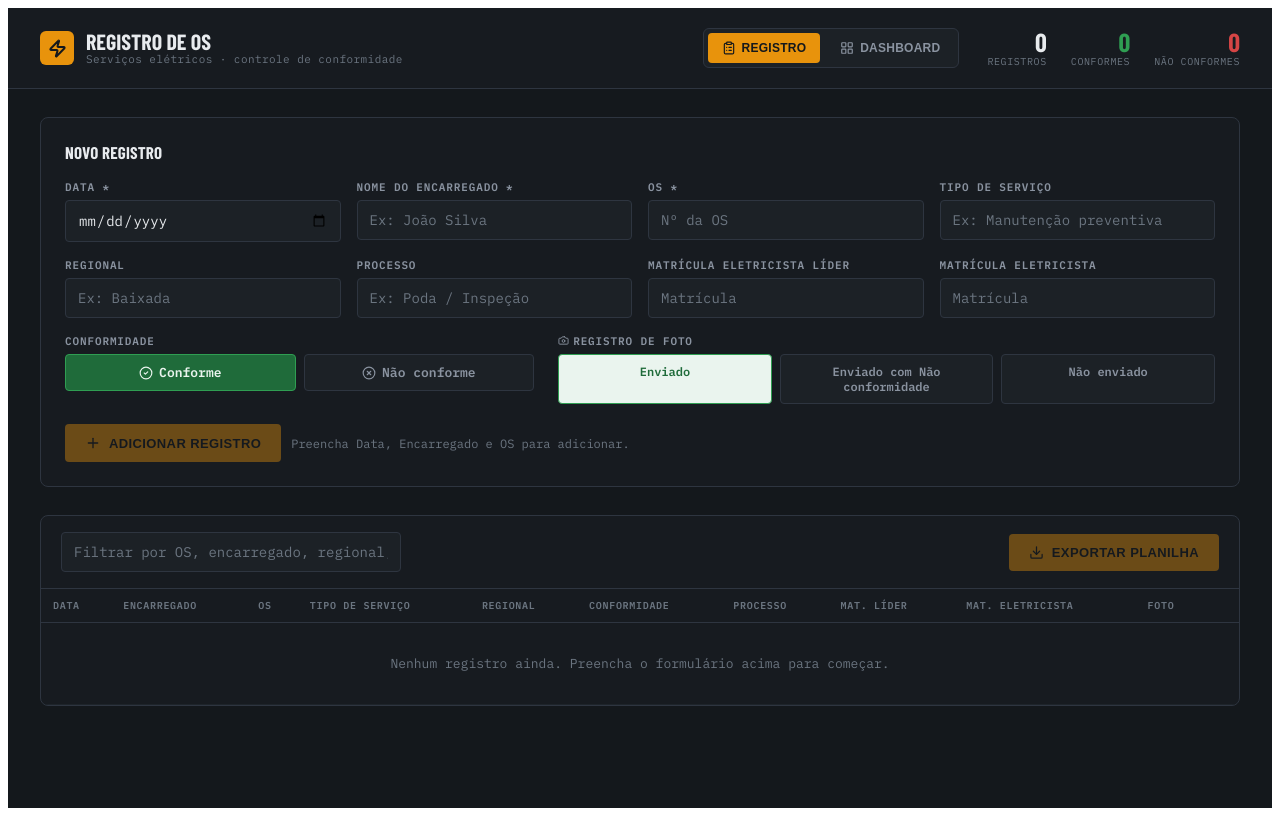
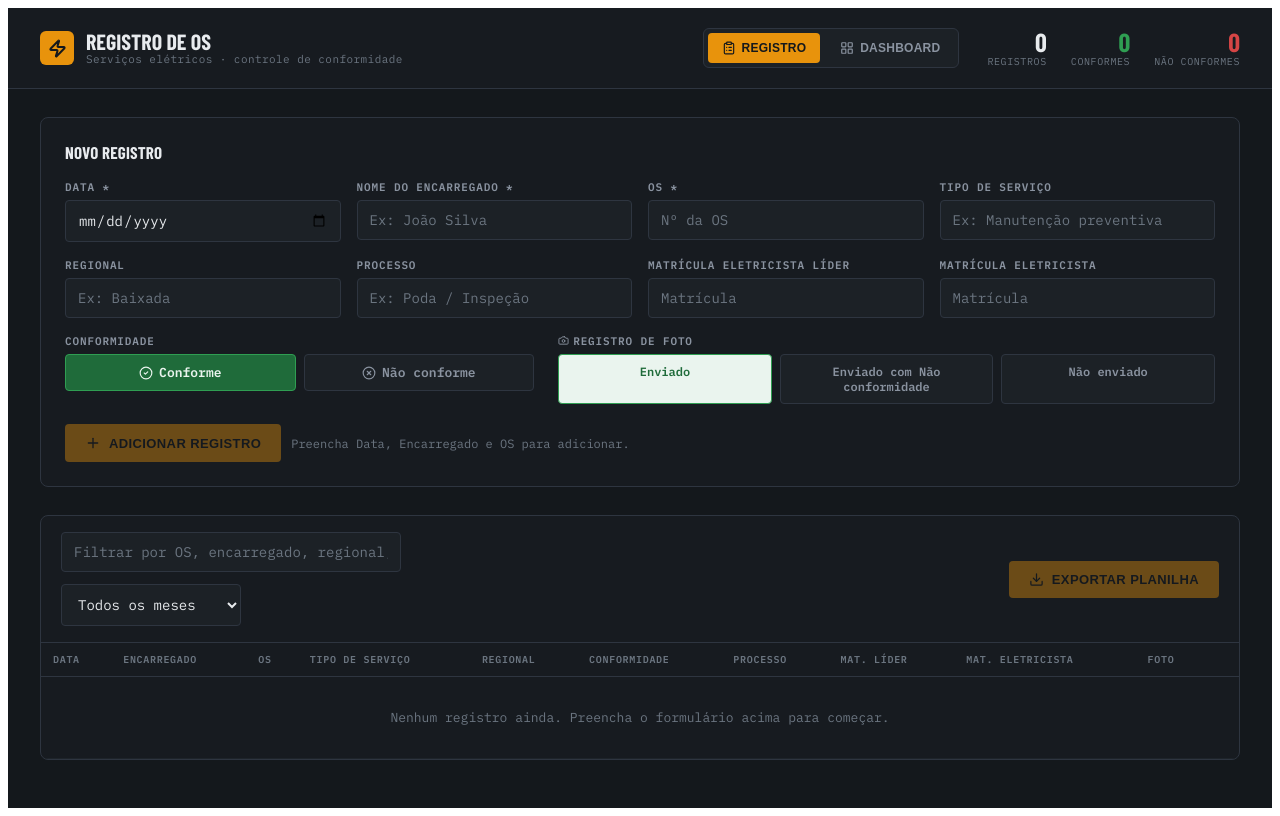
Before and after one commit to Cleytonnn/IndicaCMI, a React (Vite) app: page / in a window 1280 px wide. Built offline with nearby package versions, Linux system fonts and the light colour scheme; a web font is replaced by a local one.

Commit message:
Add persistent history and month-based filtering/export

```diff
--- a/src/registro-os.jsx
+++ b/src/registro-os.jsx
@@ -1,4 +1,4 @@
-import React, { useState, useMemo } from "react";
+import React, { useState, useMemo, useEffect } from "react";
 import * as XLSX from "xlsx";
 import {
   Zap, Plus, Trash2, Download, Camera, CheckCircle2, XCircle,
@@ -37,6 +37,23 @@ export default function App() {
   const [form, setForm] = useState(EMPTY);
   const [editingId, setEditingId] = useState(null);
   const [filter, setFilter] = useState("");
+  const [monthFilter, setMonthFilter] = useState("all");
+
+  useEffect(() => {
+    const saved = window.localStorage.getItem("indicaServicosRows");
+    if (saved) {
+      try {
+        const parsed = JSON.parse(saved);
+        if (Array.isArray(parsed)) setRows(parsed);
+      } catch (error) {
+        console.warn("Falha ao carregar histórico de registros:", error);
+      }
+    }
+  }, []);
+
+  useEffect(() => {
+    window.localStorage.setItem("indicaServicosRows", JSON.stringify(rows));
+  }, [rows]);
 
   const update = (field, value) => setForm((f) => ({ ...f, [field]: value }));
 
@@ -73,19 +90,37 @@ export default function App() {
     setForm(EMPTY);
   };
 
+  const monthOptions = useMemo(() => {
+    const months = new Set();
+    rows.forEach((r) => {
+      if (r.data && r.data.length >= 7) months.add(r.data.slice(0, 7));
+    });
+    return Array.from(months).sort();
+  }, [rows]);
+
+  const formatMonthLabel = (value) => {
+    if (!value || value === "all") return "Todos os meses";
+    const [year, month] = value.split("-");
+    return `${month}/${year}`;
+  };
+
   const filtered = useMemo(() => {
-    if (!filter.trim()) return rows;
+    let subset = rows;
+    if (monthFilter !== "all") {
+      subset = subset.filter((r) => r.data && r.data.slice(0, 7) === monthFilter);
+    }
+    if (!filter.trim()) return subset;
     const q = filter.toLowerCase();
-    return rows.filter((r) =>
+    return subset.filter((r) =>
       [r.os, r.encarregado, r.regional, r.tipoServico, r.processo]
         .join(" ")
         .toLowerCase()
         .includes(q)
     );
-  }, [rows, filter]);
+  }, [rows, filter, monthFilter]);
 
   const exportXlsx = () => {
-    const data = rows.map((r) => ({
+    const data = filtered.map((r) => ({
       "Data": r.data,
       "Nome do Encarregado": r.encarregado,
       "OS": r.os,
@@ -106,7 +141,8 @@ export default function App() {
     ];
     const wb = XLSX.utils.book_new();
     XLSX.utils.book_append_sheet(wb, ws, "Registros");
-    XLSX.writeFile(wb, `registros_os_${new Date().toISOString().slice(0, 10)}.xlsx`);
+    const suffix = monthFilter === "all" ? new Date().toISOString().slice(0, 10) : `${monthFilter}-historic`;
+    XLSX.writeFile(wb, `registros_os_${suffix}.xlsx`);
   };
 
   const totals = useMemo(() => {
@@ -370,6 +406,7 @@ export default function App() {
         {/* Table */}
         <div style={{ background: "#171B20", border: "1px solid #2E3540", borderRadius: 8, overflow: "hidden" }}>
           <div style={{ padding: "16px 20px", display: "flex", alignItems: "center", justifyContent: "space-between", borderBottom: "1px solid #2E3540" }}>
+              <div style={{ display: "flex", alignItems: "center", gap: 12, flexWrap: "wrap" }}>
                 <input
                   type="text"
                   placeholder="Filtrar por OS, encarregado, regional, processo..."
@@ -378,11 +415,22 @@ export default function App() {
                   value={filter}
                   onChange={(e) => setFilter(e.target.value)}
                 />
-            <button className="btn-primary" onClick={exportXlsx} disabled={rows.length === 0}>
+                <select
+                  value={monthFilter}
+                  onChange={(e) => setMonthFilter(e.target.value)}
+                  className="field-input"
+                  style={{ maxWidth: 180 }}
+                >
+                  <option value="all">Todos os meses</option>
+                  {monthOptions.map((month) => (
+                    <option key={month} value={month}>{formatMonthLabel(month)}</option>
+                  ))}
+                </select>
+              </div>
+              <button className="btn-primary" onClick={exportXlsx} disabled={filtered.length === 0}>
                 <Download size={15} /> Exportar planilha
               </button>
             </div>
-
           <div style={{ overflowX: "auto" }}>
             <table>
               <thead>
```
Also changed, not shown: 1 other file (tests, documents, lock files or other folders). Lines whose indentation alone changed are shown as unchanged.
